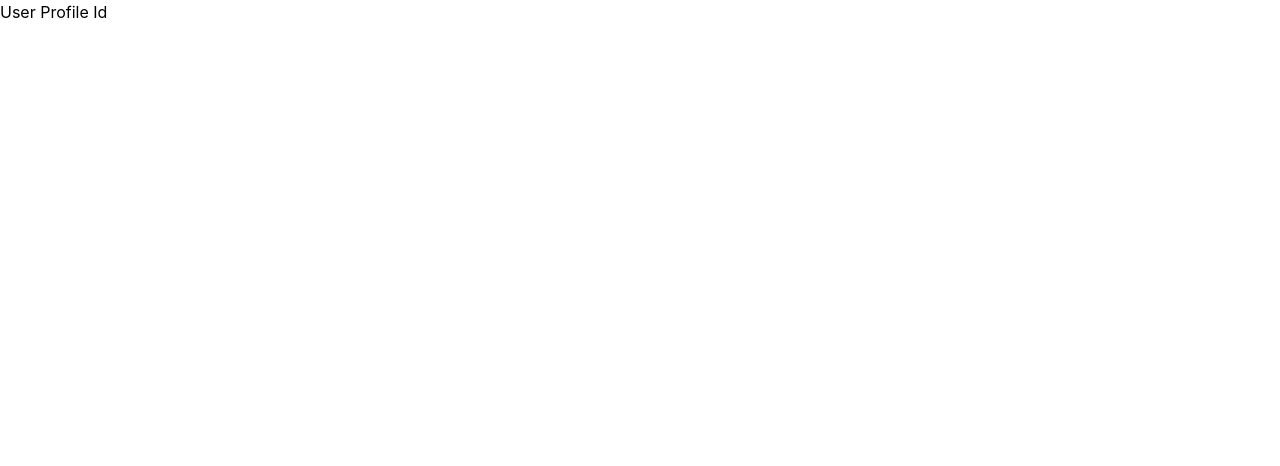
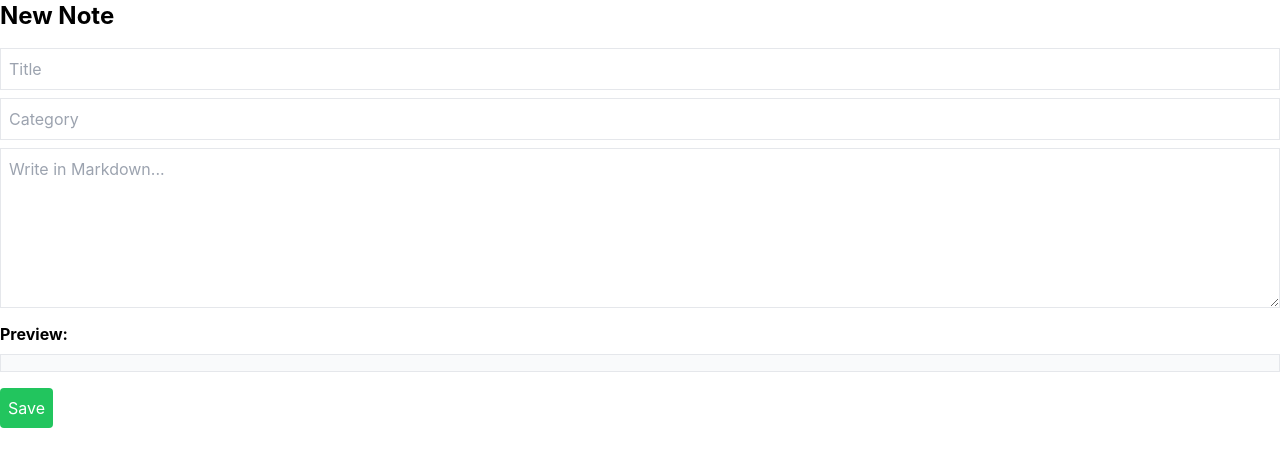
Before and after one commit to Sumonta056/tech-stack-basics, a React (Vite) app: page /new in a window 1280 px wide. Shown: the top 466 px of the page. Built offline with nearby package versions, Linux system fonts and the light colour scheme.

Commit message:
feat: small notetaking task project

```diff
--- a/package.json
+++ b/package.json
@@ -16,15 +16,19 @@
     "react": "^19.0.0",
     "react-dom": "^19.0.0",
     "react-icons": "^5.5.0",
+    "react-markdown": "^10.0.0",
     "react-router-dom": "^7.2.0",
     "tailwind-merge": "^3.0.1",
-    "tailwindcss-animate": "^1.0.7"
+    "tailwindcss-animate": "^1.0.7",
+    "uuid": "^11.1.0"
   },
   "devDependencies": {
     "@eslint/js": "^9.19.0",
     "@types/node": "^22.13.4",
     "@types/react": "^19.0.8",
     "@types/react-dom": "^19.0.3",
+    "@types/react-router-dom": "^5.3.3",
+    "@types/uuid": "^10.0.0",
     "@vitejs/plugin-react-swc": "^3.5.0",
     "autoprefixer": "^10.4.20",
     "eslint": "^9.19.0",
--- a/src/App.tsx
+++ b/src/App.tsx
@@ -3,6 +3,10 @@ import About from "./components/about/About";
 import Like from "./components/like-unlike/Like";
 import TypingProps from "./learning/3-typing-props/Index";
 import UseState from "./learning/4-useState/Index";
+import ParentChild from "./learning/5-parent-child/Main";
+import Home from "./note-app/pages/Home";
+import NewNote from "./note-app/pages/NewNote";
+import NotePage from "./note-app/pages/NotePage";
 
 export default function App() {
   return (
@@ -11,6 +15,10 @@ export default function App() {
       <Route path="/about" element={<About />} />
       <Route path="/3-typing-props" element={<TypingProps />} />
       <Route path="/4-usestate" element={<UseState />} />
+      <Route path="/5-parent-child" element={<ParentChild />} />
+      <Route path="/home" element={<Home />} />
+      <Route path="/new" element={<NewNote />} />
+      <Route path="/note/:id" element={<NotePage />} />
       {/* Nested Routes */}
       <Route path="/:id">
         <Route index element={<div>User Profile Id</div>}></Route>
--- /dev/null
+++ b/src/learning/5-parent-child/Button.tsx
@@ -0,0 +1,14 @@
+import React from "react";
+type ButtonProps = {
+  children: React.ReactNode;
+};
+
+function Button({ children }: ButtonProps) {
+  return (
+    <button className="px-4 py-2 text-white bg-blue-500 rounded-lg">
+      {children}
+    </button>
+  );
+}
+
+export default Button;
--- /dev/null
+++ b/src/learning/5-parent-child/Main.tsx
@@ -0,0 +1,12 @@
+import Button from "@/learning/5-parent-child/Button";
+
+function Main() {
+  return (
+    <div className="flex flex-col items-center justify-center h-screen space-y-4">
+      <span>I am here !</span>
+      <Button>Login</Button>
+    </div>
+  );
+}
+
+export default Main;
--- /dev/null
+++ b/src/note-app/pages/Home.tsx
@@ -0,0 +1,33 @@
+// pages/Home.tsx
+import { useEffect, useState } from "react";
+import { Link } from "react-router-dom";
+
+export default function Home() {
+  const [notes, setNotes] = useState<
+    { id: string; title: string; category: string }[]
+  >([]);
+
+  useEffect(() => {
+    const storedNotes = JSON.parse(localStorage.getItem("notes") || "[]");
+    setNotes(storedNotes);
+  }, []);
+
+  return (
+    <div>
+      <h1 className="mb-4 text-2xl font-bold">Notes</h1>
+      <Link to="/new" className="p-2 text-white bg-blue-500 rounded">
+        New Note
+      </Link>
+      <div className="mt-4">
+        {notes.map((note) => (
+          <Link key={note.id} to={`/note/${note.id}`}>
+            <div className="p-4 mb-2 border rounded-lg cursor-pointer">
+              <h2 className="font-semibold">{note.title}</h2>
+              <p className="text-sm text-gray-600">{note.category}</p>
+            </div>
+          </Link>
+        ))}
+      </div>
+    </div>
+  );
+}
--- /dev/null
+++ b/src/note-app/pages/NewNote.tsx
@@ -0,0 +1,54 @@
+import { useState } from "react";
+import Markdown from "react-markdown";
+import { useNavigate } from "react-router-dom";
+import { v4 as uuidv4 } from "uuid";
+
+export default function NewNote() {
+  const [title, setTitle] = useState("");
+  const [content, setContent] = useState("");
+  const [category, setCategory] = useState("");
+  const navigate = useNavigate();
+
+  const saveNote = () => {
+    const newNote = { id: uuidv4(), title, content, category };
+    const storedNotes = JSON.parse(localStorage.getItem("notes") || "[]");
+    localStorage.setItem("notes", JSON.stringify([...storedNotes, newNote]));
+    navigate("/");
+  };
+
+  return (
+    <div>
+      <h1 className="mb-4 text-2xl font-bold">New Note</h1>
+      <input
+        type="text"
+        placeholder="Title"
+        className="w-full p-2 mb-2 border"
+        value={title}
+        onChange={(e) => setTitle(e.target.value)}
+      />
+      <input
+        type="text"
+        placeholder="Category"
+        className="w-full p-2 mb-2 border"
+        value={category}
+        onChange={(e) => setCategory(e.target.value)}
+      />
+      <textarea
+        placeholder="Write in Markdown..."
+        className="w-full h-40 p-2 border"
+        value={content}
+        onChange={(e) => setContent(e.target.value)}
+      />
+      <h2 className="mt-2 font-bold">Preview:</h2>
+      <div className="p-2 mt-2 border bg-gray-50">
+        <Markdown>{content}</Markdown>
+      </div>
+      <button
+        onClick={saveNote}
+        className="p-2 mt-4 text-white bg-green-500 rounded"
+      >
+        Save
+      </button>
+    </div>
+  );
+}
--- /dev/null
+++ b/src/note-app/pages/NotePage.tsx
@@ -0,0 +1,46 @@
+/* eslint-disable @typescript-eslint/no-explicit-any */
+import { useEffect, useState } from "react";
+import Markdown from "react-markdown";
+import { useNavigate, useParams } from "react-router-dom";
+
+export default function NotePage() {
+  const [note, setNote] = useState<{
+    title: string;
+    content: string;
+    category: string;
+  } | null>(null);
+  const { id } = useParams();
+  const navigate = useNavigate();
+
+  useEffect(() => {
+    const storedNotes = JSON.parse(localStorage.getItem("notes") || "[]");
+    const foundNote = storedNotes.find((n: any) => n.id === id);
+    if (foundNote) setNote(foundNote);
+  }, [id]);
+
+  const deleteNote = () => {
+    const storedNotes = JSON.parse(
+      localStorage.getItem("notes") || "[]"
+    ).filter((n: any) => n.id !== id);
+    localStorage.setItem("notes", JSON.stringify(storedNotes));
+    navigate("/");
+  };
+
+  if (!note) return <p>Loading...</p>;
+
+  return (
+    <div>
+      <h1 className="mb-4 text-2xl font-bold">{note.title}</h1>
+      <p className="text-sm text-gray-600">Category: {note.category}</p>
+      <div className="p-4 mt-4 border bg-gray-50">
+        <Markdown>{note.content}</Markdown>
+      </div>
+      <button
+        onClick={deleteNote}
+        className="p-2 mt-4 text-white bg-red-500 rounded"
+      >
+        Delete
+      </button>
+    </div>
+  );
+}
```
Also changed, not shown: 1 other file (tests, documents, lock files or other folders).
